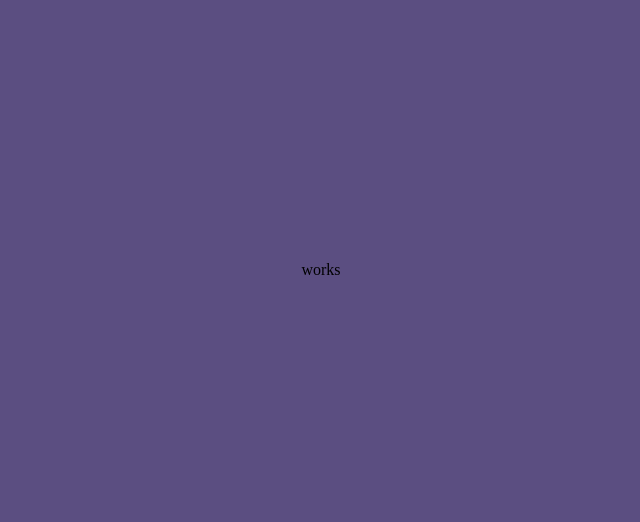
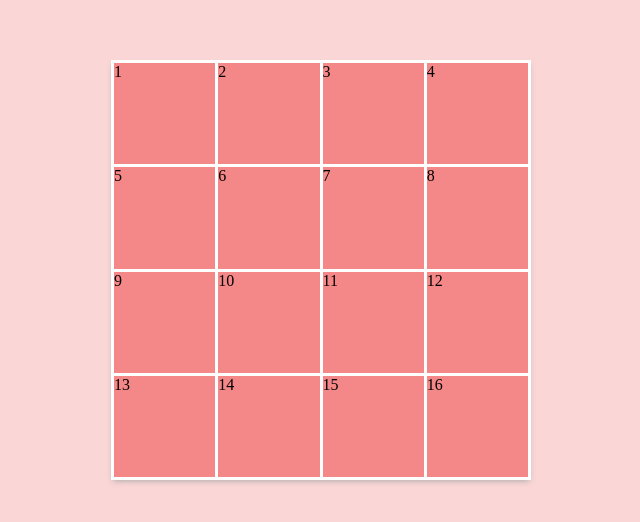
Before and after one commit to russo97/FifteenPuzzle, a Vue app: page / in a window 1280 px wide. Shown: the part 130-652 px from the top of the page, without its empty margins (319-959 px from the left). Built offline with nearby package versions, Linux system fonts and the light colour scheme.

Commit message:
feat: estrutura estática inicial

```diff
--- a/package.json
+++ b/package.json
@@ -18,6 +18,8 @@
     "babel-eslint": "^10.1.0",
     "eslint": "^6.7.2",
     "eslint-plugin-vue": "^6.2.2",
+    "node-sass": "^4.14.1",
+    "sass-loader": "^10.0.2",
     "vue-template-compiler": "^2.6.11"
   },
   "eslintConfig": {
--- a/public/global.css
+++ b/public/global.css
@@ -15,5 +15,5 @@ body {
     position: relative;
     align-items: center;
     justify-content: center;
-    background-color: #5b4e81;
+    background-color: #f15e5e40;
 }
--- a/src/App.vue
+++ b/src/App.vue
@@ -1,6 +1,13 @@
 <template>
   <main id="app">
-    works
+    <div id="content">
+      <div
+        :key="index"
+        class="cell"
+        v-for="(n, index) in 16">
+        {{ n }}
+      </div>
+    </div>
   </main>
 </template>
 
@@ -9,10 +16,35 @@
 export default {
   name: 'App',
 
+  data () {
+    return {};
+  },
+
   components: {}
 }
 </script>
 
-<style>
+<style lang="scss">
+  main#app {
+    width: 420px;
+    height: 420px;
+    display: flex;
+    position: relative;
+    align-items: center;
+    justify-content: center;
+    background-color: #fff;
+    box-shadow: 0 3px 6px -2px #aaa;
 
+    div#content {
+      width: calc(100% - 6px);
+      height: calc(100% - 6px);
+      display: grid;
+      grid-gap: 3px;
+      grid-template: repeat(4, 1fr) / repeat(4, 1fr);
+
+      .cell {
+        background-color: #F15E5Ebd;
+      }
+    }
+  }
 </style>
```
Also changed, not shown: 1 other file (tests, documents, lock files or other folders).
